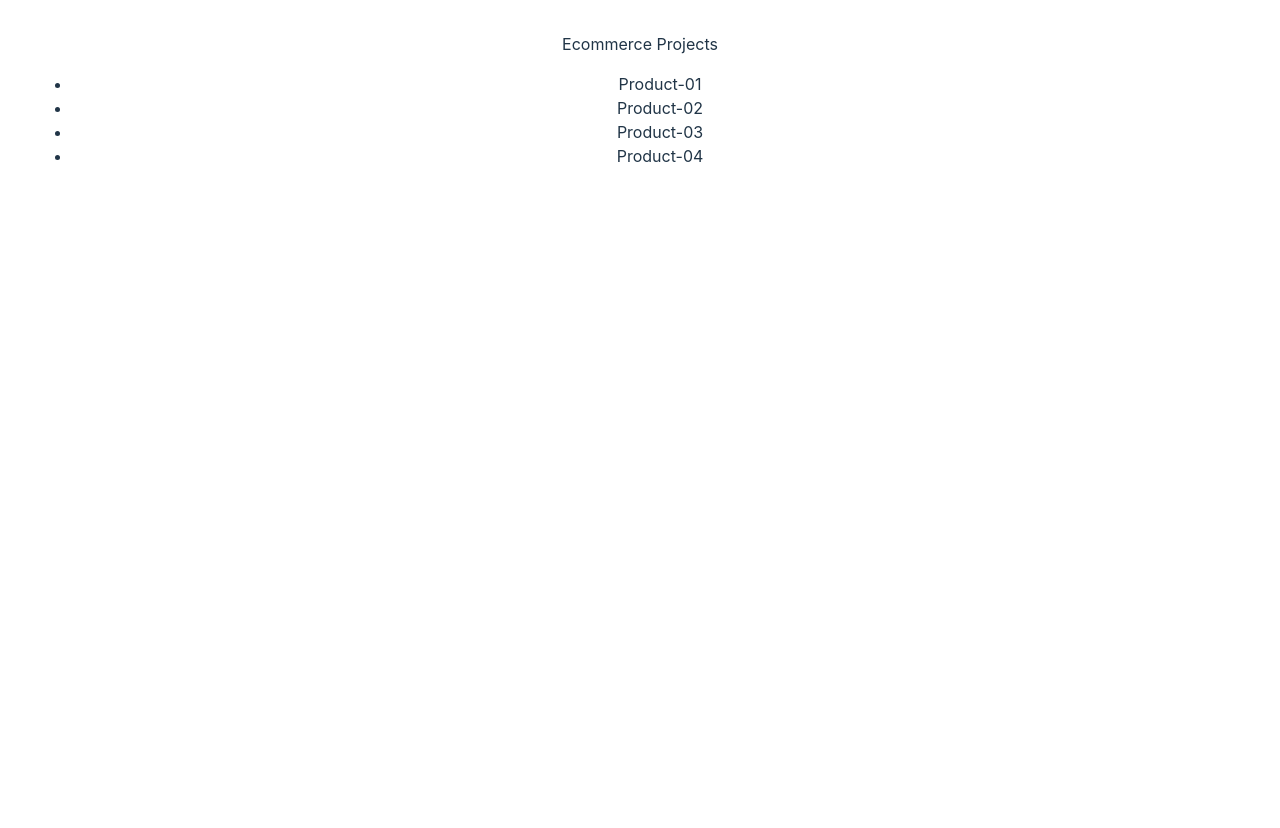
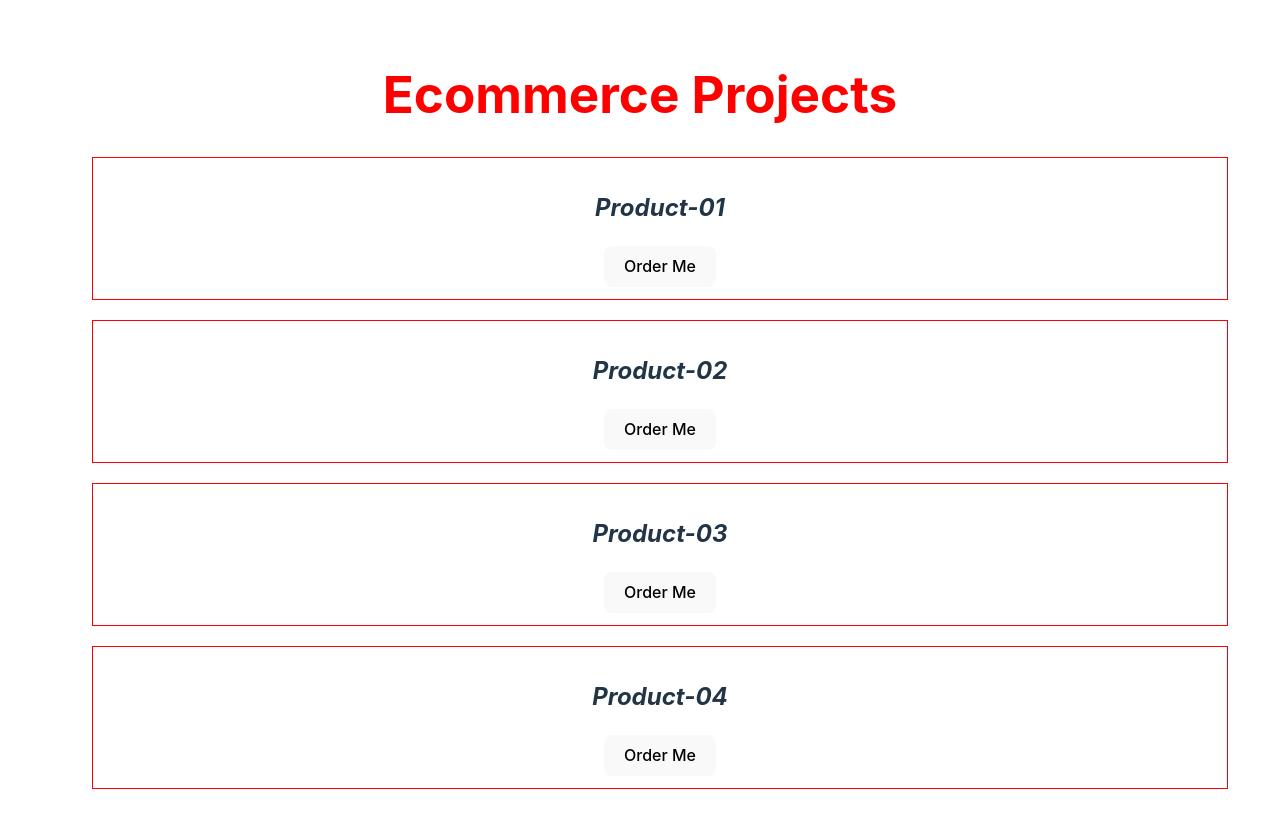
Before and after one commit to DevanshuRastogi/react-14-hrs, a React (Vite) app in the folder 01/react-js-rev-01/: page / in a window 1280 px wide. Shown: the top 828 px of the page. Before the commit the page ends 800 px from the top, so only its background shows below. Built offline with nearby package versions, Linux system fonts and the light colour scheme.

Commit message:
basic stying, css module based styling and inline styling revised

```diff
--- a/01/react-js-rev-01/src/components/product/components/SubProduct.jsx
+++ b/01/react-js-rev-01/src/components/product/components/SubProduct.jsx
@@ -1,15 +1,14 @@
 import React from "react";
-
+import styles from "./prod-single.module.css";
 const ButtonProd = () => {
-  return <button>Get Products</button>;
+  return <button>Order Me</button>;
 };
 
-
-const SubProduct = () => {
+const SubProduct = ({ singleItem }) => {
   return (
-    <div>
-      <h2>Product 01</h2>
-      <ButtonProd />
+    <div style={{ padding :"12px" , border:"1px solid red" ,margin:"20px"}}>
+      <h2 className={styles.prodTitle}>{singleItem}</h2>
+      <ButtonProd className={styles.butnStyle} />
     </div>
   );
 };
--- /dev/null
+++ b/01/react-js-rev-01/src/components/product/components/prod-single.module.css
@@ -0,0 +1,9 @@
+.butnStyle{
+    background:linear-gradient(#fff),#5841c1;
+    font-weight: bolder;
+    color: white;
+}
+
+.prodTitle{
+    font-style: italic;
+}
--- a/01/react-js-rev-01/src/components/product/index.jsx
+++ b/01/react-js-rev-01/src/components/product/index.jsx
@@ -1,16 +1,18 @@
 import React from "react";
 import SubProduct from "./components/SubProduct";
+import './style.css'
 
 const ProductList = ({name , country , listOfProd}) => {
 
    console.log(`${name} ${country}`)
   return (
       <div>
-      Ecommerce Projects
+     <h1 className="head-1"> Ecommerce Projects</h1>
       {/* <SubProduct/> */}
       <ul>
         {listOfProd.map((item,index) => (
-          <li key ={index}>{item}</li>
+        //   <li key ={index}>{item}</li>
+        <SubProduct singleItem = {item} key={index}/>
         ))}
       </ul>
     </div>
--- /dev/null
+++ b/01/react-js-rev-01/src/components/product/style.css
@@ -0,0 +1,3 @@
+.head-1{
+    color:red;
+}
```
